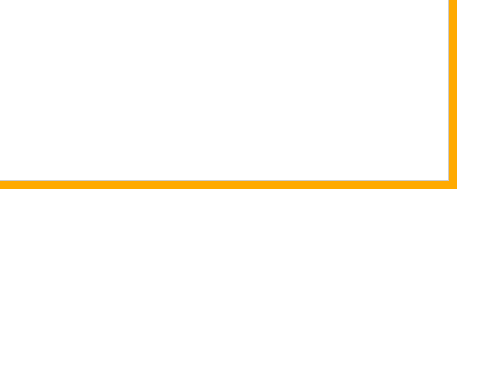
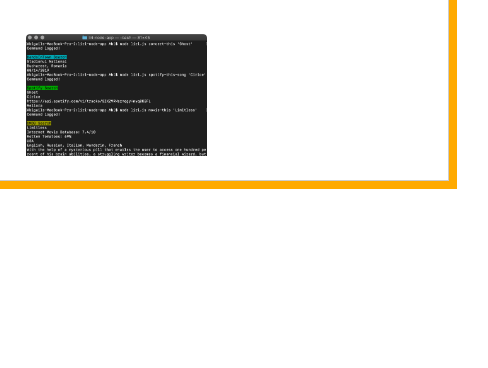
Before and after one commit to axaABIGAILi/2019-Portfolio, a plain HTML site: page portfolio.html in a window 1280 px wide. Shown: the part 429-797 px from the top of the page, 696-1184 px from the left. Drawn offline with nearby package versions, Linux system fonts and the light colour scheme; a web font is replaced by a local one.

Commit message:
added liri node app to portfolio

```diff
--- a/portfolio.html
+++ b/portfolio.html
@@ -65,10 +65,10 @@
                                             </div>
                                     </div>
                                     <!--individual card for portfolio item-->
-                                    <div id="gall-middle" class="card gallery-card" style="display:none;">
-                                            <img class="card-img-top" src="http://lorempixel.com/output/cats-q-c-200-150-3.jpg" alt="Card image cap">
+                                    <div id="gall-middle" class="card gallery-card">
+                                            <a href="https://github.com/axaABIGAILi/2019-Portfolio" target="_blank"><img class="card-img-top" src="assets/images/lirinodeapp.png" alt="LIRI preview"></a>
                                             <div class="card-body">
-                                              <p class="card-text">Some quick example text to build on the card title and make up the bulk of the card's content.</p>
+                                              <p class="card-text">LIRI - a language interpretation app. It intakes command prompts in the Terminal with NodeJS and outputs data based on commands.</p>
                                             </div>
                                     </div>
                                     <!--individual card for portfolio item-->
```
Also changed, not shown: assets/images/lirinodeapp.png (added).
